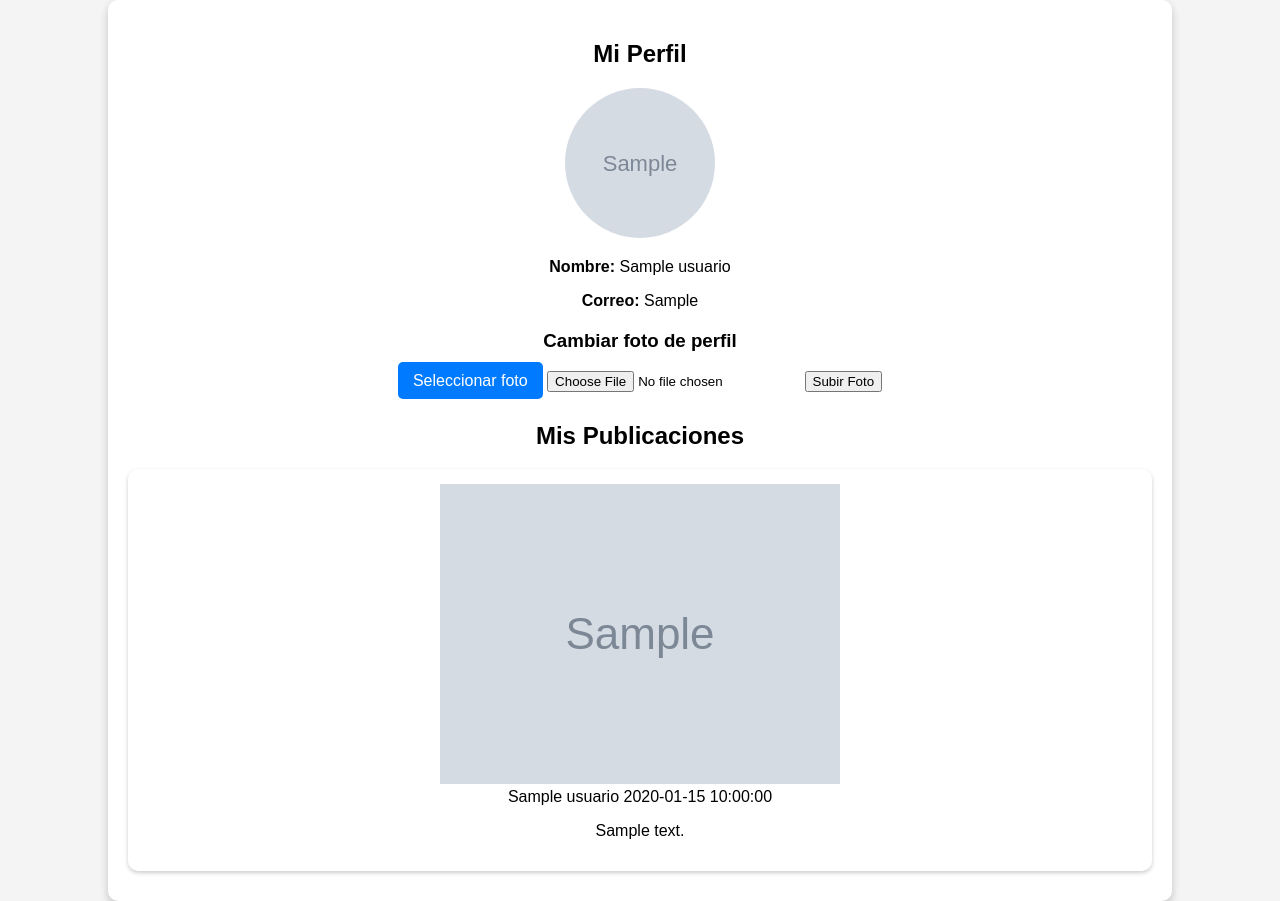
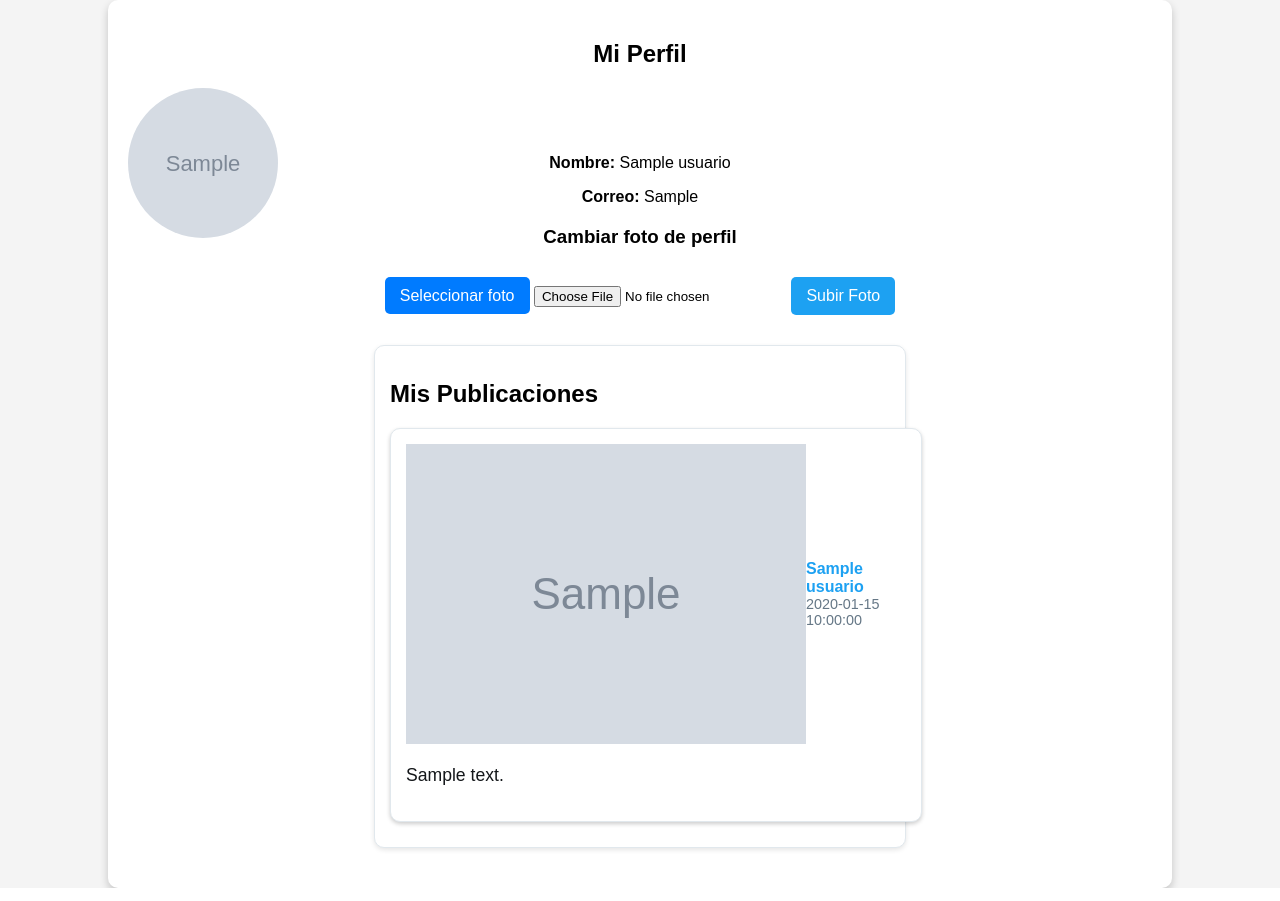
Before and after one commit to JazielPatricio/PATZINO, a PHP site: page /php/perfil.php in a window 1280 px wide. Shown: the part 98-999 px from the top of the page. Run offline with PHP 8.4, Linux system fonts and the light colour scheme; the visitor is signed in with stand-in values (Sample User, id 1); tables that the repository leaves empty or names only in its code hold one stand-in row (values such as "Sample post"); grey boxes marked "Sample" are stand-in pictures.

Commit message:
Se modifico el archivo perfil.php y perfil.css para que se vea de mejor manera

```diff
--- a/css/perfil.css
+++ b/css/perfil.css
@@ -1,3 +1,150 @@
+/* Estilos generales */
+body {
+    font-family: Arial, sans-serif;
+    background-color: #f5f8fa;
+    margin: 0;
+    padding: 0;
+}
+
+/* Contenedor principal del perfil */
+header {
+    background-color: #1da1f2;  /* Color de fondo similar al de Twitter */
+    color: white;
+    padding: 10px;
+    text-align: center;
+}
+
+/* Formulario para publicar */
+.publicar {
+    width: 90%;           /* 90% del ancho disponible */
+    max-width: 500px;     /* No exceder 500px de ancho */
+    margin: 20px auto;    /* Centrado */
+    padding: 15px;
+    background-color: white;
+    border-radius: 10px;
+    border: 1px solid #e1e8ed;
+    box-shadow: 0 2px 5px rgba(0, 0, 0, 0.1);
+}
+
+textarea {
+    width: 100%;
+    height: 100px;
+    padding: 10px;
+    border-radius: 5px;
+    border: 1px solid #ccd6dd;
+    font-size: 1em;
+    color: #14171a;
+    line-height: 1.5;
+}
+
+button {
+    padding: 10px 15px;
+    background-color: #1da1f2;  /* Color azul de Twitter */
+    color: white;
+    border: none;
+    border-radius: 5px;
+    cursor: pointer;
+    margin-top: 10px;
+    font-size: 1em;
+}
+
+button:hover {
+    background-color: #0d95e8;  /* Un azul un poco más oscuro */
+}
+
+/* Estilos para las publicaciones */
+.publicaciones {
+    width: 90%;            /* 90% del ancho disponible */
+    max-width: 500px;      /* No exceder 500px de ancho */
+    margin: 20px auto;     /* Centrado */
+    padding: 15px;
+    background-color: white;
+    border-radius: 10px;
+    border: 1px solid #e1e8ed;
+    box-shadow: 0 2px 5px rgba(0, 0, 0, 0.1);
+    text-align: left;
+}
+
+.tweet {
+    width: 100%;
+    background-color: #ffffff;
+    border: 1px solid #e1e8ed;
+    border-radius: 10px;
+    padding: 15px;
+    margin-bottom: 15px;
+    box-shadow: 0 2px 5px rgba(0, 0, 0, 0.1);
+    text-align: left;
+}
+
+/* Perfil dentro del tweet */
+.perfil {
+    display: flex;
+    align-items: center;
+    margin-bottom: 10px;
+}
+
+.foto-perfil {
+    width: 12vw;           /* Tamaño relativo al tamaño de la pantalla */
+    height: 12vw;
+    max-width: 50px;       /* Limitar tamaño máximo */
+    max-height: 50px;
+    border-radius: 50%;
+    margin-right: 15px;
+}
+
+.info-perfil {
+    display: flex;
+    flex-direction: column;
+}
+
+.nombre {
+    font-weight: bold;
+    color: #1da1f2;         /* Azul de Twitter */
+}
+
+.fecha {
+    font-size: 0.9em;
+    color: #657786;         /* Gris claro para la fecha */
+}
+
+.contenido-tweet {
+    margin-top: 10px;
+}
+
+.contenido-tweet p {
+    font-size: 1.1em;
+    color: #14171a;
+    line-height: 1.5;
+}
+
+/* Media queries para pantallas pequeñas */
+@media (max-width: 400px) {
+    .tweet {
+        width: 100%;      /* Los tweets ocuparán el 100% del ancho disponible */
+        margin: 10px 0;    /* Menos margen */
+        padding: 15px;     /* Mantener el padding adecuado */
+    }
+
+    .foto-perfil {
+        width: 20vw;       /* Ajustar el tamaño de la imagen de perfil en pantallas pequeñas */
+        height: 20vw;
+        max-width: 50px;   /* Asegurar que no sea demasiado grande */
+        max-height: 50px;
+    }
+
+    .contenido-tweet p {
+        font-size: 1em; /* Tamaño de fuente más pequeño en pantallas pequeñas */
+    }
+
+    .nombre {
+        font-size: 1.1em; /* Hacer el nombre un poco más grande en pantallas pequeñas */
+    }
+
+    .fecha {
+        font-size: 0.8em; /* Reducir el tamaño de la fecha */
+    }
+}
+
 body {
     font-family: Arial, sans-serif;
     background-color: #f4f4f4;
```
